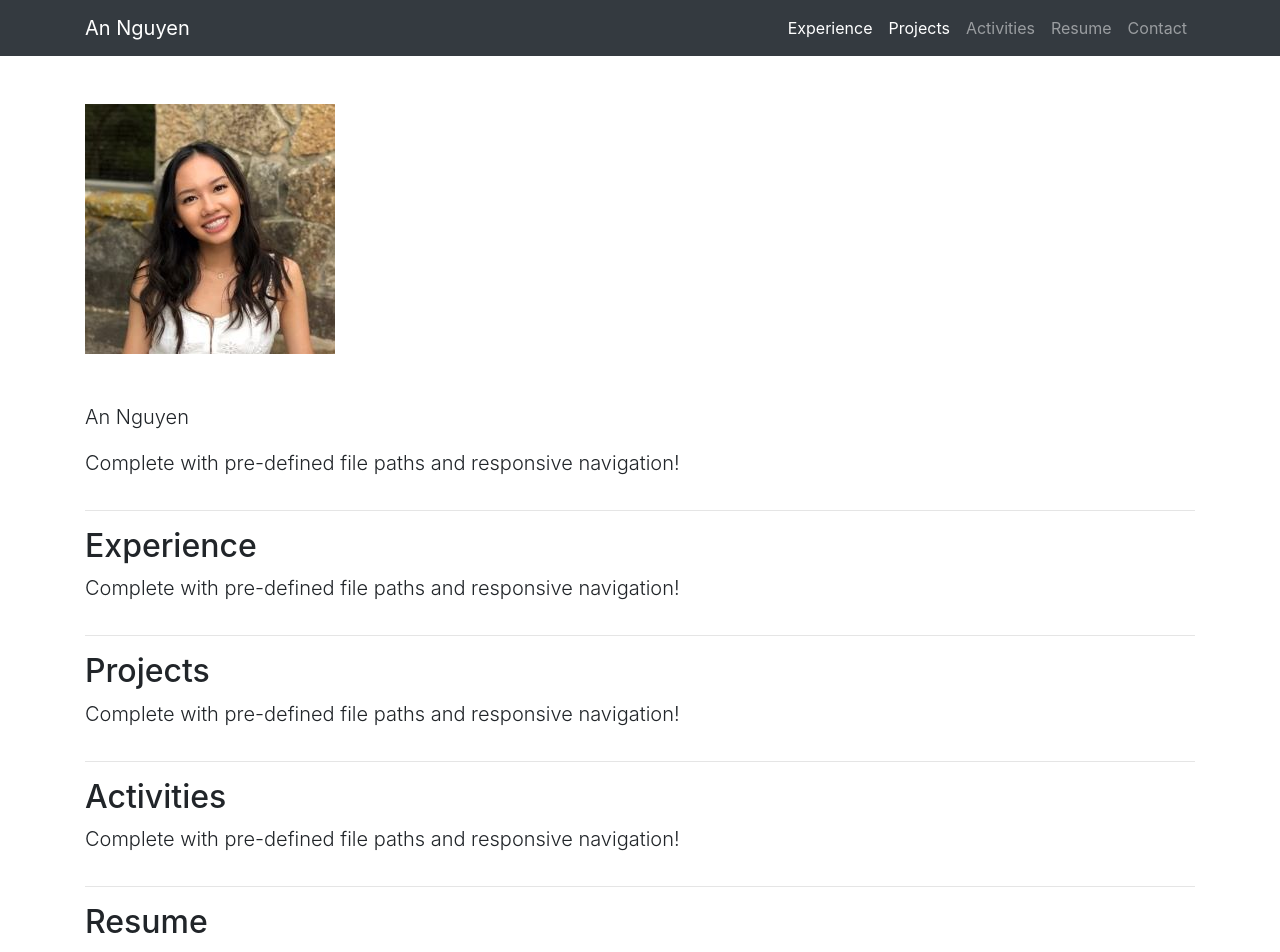
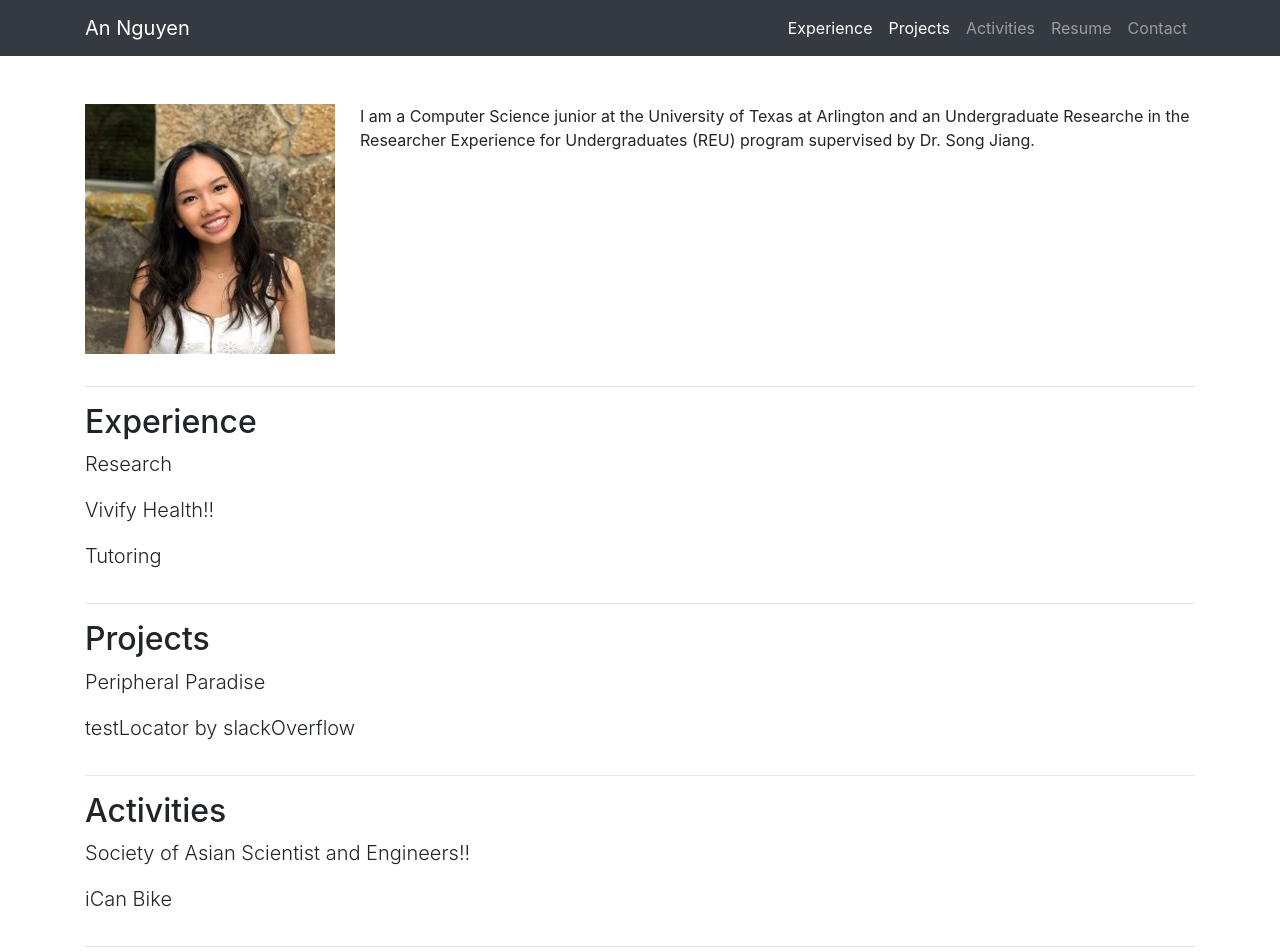
Before and after one commit to annguyens/an.nguyens, a website: page index.html in a window 1280 px wide. Shown: the top 952 px of the page. Drawn offline with Linux system fonts and the light colour scheme.

Commit message:
subpoints for sections

```diff
--- a/index.html
+++ b/index.html
@@ -54,30 +54,34 @@
   <div class="container">
     <div class="row">
       <div class="col-lg-12">
-        <img class="mt-5 lead" src="vendor/img/portrait.jpg">
-        <p class="mt-5 lead">An Nguyen</p>
-        <p class="lead">Complete with pre-defined file paths and responsive navigation!</p>
+        <p class="mt-5 lead" style="float: left; height: 300; width: 300;"><img src="vendor/img/portrait.jpg"></p>
+        <p class="mt-5" style="margin-left: 275px;">I am a Computer Science junior at the University of Texas at Arlington and an Undergraduate Researche in the Researcher
+          Experience for Undergraduates (REU) program supervised by Dr. Song Jiang.</p>
       </div>
     </div>
     <hr>
     <div class="row">
       <div class="col-lg-12">
         <h2 id="experience">Experience</h2>
-        <p class="lead">Complete with pre-defined file paths and responsive navigation!</p>
+        <p class="lead">Research</p>
+        <p class="lead">Vivify Health!!</p>
+        <p class="lead">Tutoring</p>
       </div>
     </div>
     <hr>
     <div class="row">
       <div class="col-lg-12">
         <h2 id="projects">Projects</h2>
-        <p class="lead">Complete with pre-defined file paths and responsive navigation!</p>
+        <p class="lead">Peripheral Paradise</p>
+        <p class="lead">testLocator by slackOverflow</p>
       </div>
     </div>
     <hr>
     <div class="row">
       <div class="col-lg-12">
         <h2 id="activities">Activities</h2>
-        <p class="lead">Complete with pre-defined file paths and responsive navigation!</p>
+        <p class="lead">Society of Asian Scientist and Engineers!!</p>
+        <p class="lead">iCan Bike</p>
       </div>
     </div>
     <hr>
@@ -86,6 +90,10 @@
         <h2 id="resume">Resume</h2>
       </div>
     </div>
+    <div class="col-lg-12" style="position:relative;padding-top:56.25%;" >
+      <object style="position:absolute;top:0;left:0;width:100%;height:100%;" data="dl/resume.pdf" type="application/pdf">
+          <div class="well text-center"> Download my resume: <a href="dl/resume.pdf">dl/resume.pdf</a> </div> </object>
+  </div>
     <hr>
     <div class="row">
       <div class="col-lg-12">
```
